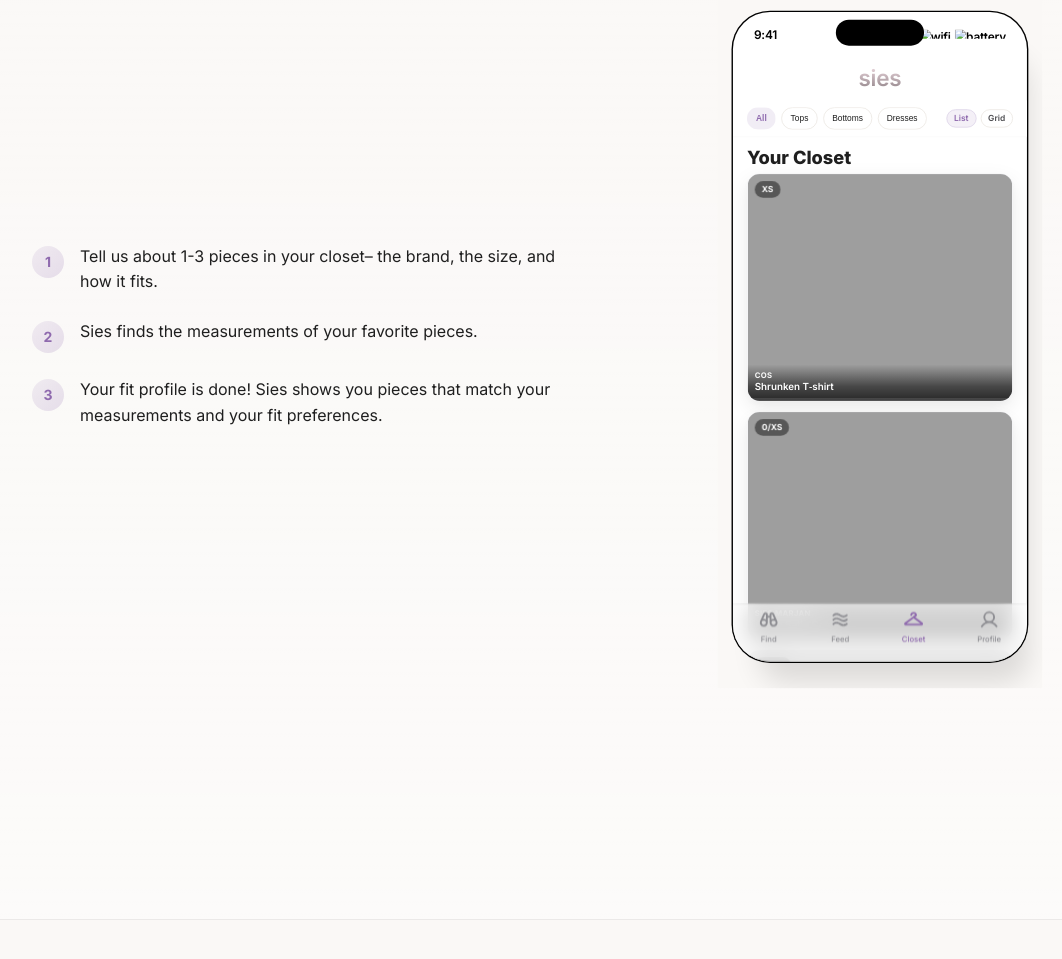
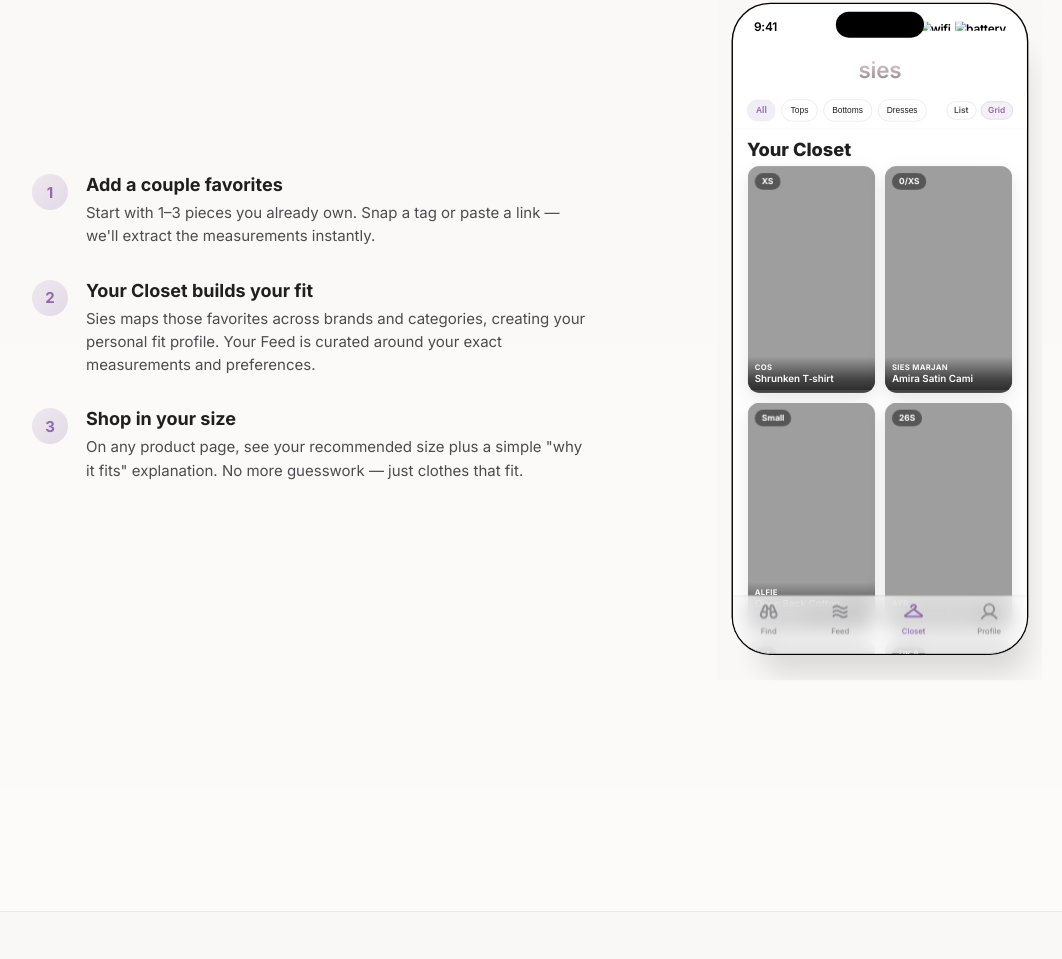
Before and after one commit to siestheapp/landingpage, a plain HTML site: page page2.html in a window 1280 px wide. Shown: the part 1347-2306 px from the top of the page, without its empty margins (68-1130 px from the left). Drawn offline with Linux system fonts and the light colour scheme.

Commit message:
Polish page2 layout and closet screen defaults
- Changed eyebrow text from 'no more returns' to 'no more guesswork'
- Removed sticky navigation bar for free scrolling experience
- Tightened spacing between section header and steps in how-it-works section
- Set closet screen default view to grid mode instead of list
- Improved overall user experience and visual flow

```diff
--- a/closet-screen.html
+++ b/closet-screen.html
@@ -102,8 +102,8 @@
             <button class="chip" data-filter="dresses">Dresses</button>
           </div>
           <div class="view-toggle" style="margin-left:auto">
-            <button class="switch active" id="listBtn">List</button>
-            <button class="switch" id="gridBtn">Grid</button>
+            <button class="switch" id="listBtn">List</button>
+            <button class="switch active" id="gridBtn">Grid</button>
           </div>
         </div>
       </div>
@@ -111,7 +111,7 @@
       <div class="content">
         <h1 class="title">Your Closet</h1>
 
-        <div id="items" class="list">
+        <div id="items" class="grid">
           <!-- Cards (use data-category for filtering) -->
           <article class="card" data-category="tops" data-name="COS Shrunken T-shirt" data-size="XS">
             <img class="img" src="https://media.cos.com/assets/001/6e/d0/6ed0142c6e69ad42e826224d9a8d013f6d3f4685_xxl-1.jpg?imwidth=2160" alt="COS Shrunken T-shirt">
--- a/page2.html
+++ b/page2.html
@@ -23,7 +23,7 @@
     img{max-width:100%;display:block}
 
     .container{max-width:var(--maxw);margin:0 auto;padding:0 20px}
-    header{position:sticky;top:0;background:rgba(250,248,246,.8);backdrop-filter:blur(10px);border-bottom:1px solid rgba(0,0,0,.06);z-index:10}
+    header{background:rgba(250,248,246,.8);backdrop-filter:blur(10px);border-bottom:1px solid rgba(0,0,0,.06)}
     .nav{display:flex;align-items:center;justify-content:space-between;padding:8px 0}
     .logo{font-weight:600;font-size:32px;letter-spacing:-.01em;background:linear-gradient(180deg,#F1DCE3 0%,#8B7F83 100%);-webkit-background-clip:text;background-clip:text;-webkit-text-fill-color:transparent}
     .nav a{font-weight:600;color:#4C4C50;text-decoration:none;margin-left:20px}
@@ -77,7 +77,7 @@
     <section class="hero">
       <div class="container hero-wrap">
         <div>
-          <div class="eyebrow">no more returns</div>
+          <div class="eyebrow">no more guesswork</div>
           <h1>Find clothes that fit — every time.</h1>
           <p class="sub">Stop guessing your size when shopping online. Sies learns your fit from the clothes you already own — then tells you the right size, every time you shop.</p>
 
@@ -99,35 +99,40 @@
     <section id="how" class="section" style="background:linear-gradient(180deg, rgba(255,255,255,0) 0%, rgba(255,255,255,.4) 100%);border-top:1px solid rgba(0,0,0,.06);border-bottom:1px solid rgba(0,0,0,.06);padding:20px 0 80px">
       <div class="container">
         <!-- Header -->
-        <div style="text-align:center;margin-bottom:8px">
+        <div style="text-align:center;margin-bottom:0px">
           <div class="eyebrow">your closet → your fit</div>
           <h2 style="max-width:600px;margin:0 auto">Your wardrobe becomes your personal fit profile</h2>
         </div>
 
         <!-- Left-Right Layout -->
         <div style="display:grid;grid-template-columns:1.2fr 1fr;gap:60px;align-items:center">
-          <!-- LEFT: Streamlined Steps -->
-          <div>
-            <div style="display:flex;flex-direction:column;gap:24px">
-              <div style="display:flex;align-items:flex-start;gap:16px">
-                <div style="width:32px;height:32px;border-radius:50%;background:linear-gradient(135deg,rgba(143,106,174,.1),rgba(143,106,174,.2));display:flex;align-items:center;justify-content:center;flex-shrink:0;margin-top:2px">
-                  <span style="font:700 14px/1 Inter;color:var(--accent)">1</span>
-                </div>
-                <p style="color:#1F1F1F;line-height:1.6;font-size:16px">Tell us about 1-3 pieces in your closet– the brand, the size, and how it fits.</p>
+          <!-- LEFT: Expert-formatted steps -->
+          <div style="display:flex;flex-direction:column;gap:32px">
+            <div style="display:flex;gap:18px;align-items:flex-start">
+              <div style="width:36px;height:36px;border-radius:50%;background:linear-gradient(135deg,rgba(143,106,174,.12),rgba(143,106,174,.22));display:flex;align-items:center;justify-content:center;flex-shrink:0">
+                <span style="font:700 15px/1 Inter;color:var(--accent)">1</span>
               </div>
-
-              <div style="display:flex;align-items:flex-start;gap:16px">
-                <div style="width:32px;height:32px;border-radius:50%;background:linear-gradient(135deg,rgba(143,106,174,.1),rgba(143,106,174,.2));display:flex;align-items:center;justify-content:center;flex-shrink:0;margin-top:2px">
-                  <span style="font:700 14px/1 Inter;color:var(--accent)">2</span>
-                </div>
-                <p style="color:#1F1F1F;line-height:1.6;font-size:16px">Sies finds the measurements of your favorite pieces.</p>
+              <div>
+                <h3 style="font-size:18px;font-weight:700;margin-bottom:6px;color:var(--ink)">Add a couple favorites</h3>
+                <p style="font-size:15px;line-height:1.55;color:#4C4C50;max-width:500px">Start with 1–3 pieces you already own. Snap a tag or paste a link — we'll extract the measurements instantly.</p>
               </div>
-
-              <div style="display:flex;align-items:flex-start;gap:16px">
-                <div style="width:32px;height:32px;border-radius:50%;background:linear-gradient(135deg,rgba(143,106,174,.1),rgba(143,106,174,.2));display:flex;align-items:center;justify-content:center;flex-shrink:0;margin-top:2px">
-                  <span style="font:700 14px/1 Inter;color:var(--accent)">3</span>
-                </div>
-                <p style="color:#1F1F1F;line-height:1.6;font-size:16px">Your fit profile is done! Sies shows you pieces that match your measurements and your fit preferences.</p>
+            </div>
+            <div style="display:flex;gap:18px;align-items:flex-start">
+              <div style="width:36px;height:36px;border-radius:50%;background:linear-gradient(135deg,rgba(143,106,174,.12),rgba(143,106,174,.22));display:flex;align-items:center;justify-content:center;flex-shrink:0">
+                <span style="font:700 15px/1 Inter;color:var(--accent)">2</span>
+              </div>
+              <div>
+                <h3 style="font-size:18px;font-weight:700;margin-bottom:6px;color:var(--ink)">Your Closet builds your fit</h3>
+                <p style="font-size:15px;line-height:1.55;color:#4C4C50;max-width:500px">Sies maps those favorites across brands and categories, creating your personal fit profile. Your Feed is curated around your exact measurements and preferences.</p>
+              </div>
+            </div>
+            <div style="display:flex;gap:18px;align-items:flex-start">
+              <div style="width:36px;height:36px;border-radius:50%;background:linear-gradient(135deg,rgba(143,106,174,.12),rgba(143,106,174,.22));display:flex;align-items:center;justify-content:center;flex-shrink:0">
+                <span style="font:700 15px/1 Inter;color:var(--accent)">3</span>
+              </div>
+              <div>
+                <h3 style="font-size:18px;font-weight:700;margin-bottom:6px;color:var(--ink)">Shop in your size</h3>
+                <p style="font-size:15px;line-height:1.55;color:#4C4C50;max-width:500px">On any product page, see your recommended size plus a simple "why it fits" explanation. No more guesswork — just clothes that fit.</p>
               </div>
             </div>
           </div>
```
Also changed, not shown: .specstory/history/2025-08-28_11-39-0400-polishing-the-closet-screen-mockup.md.
